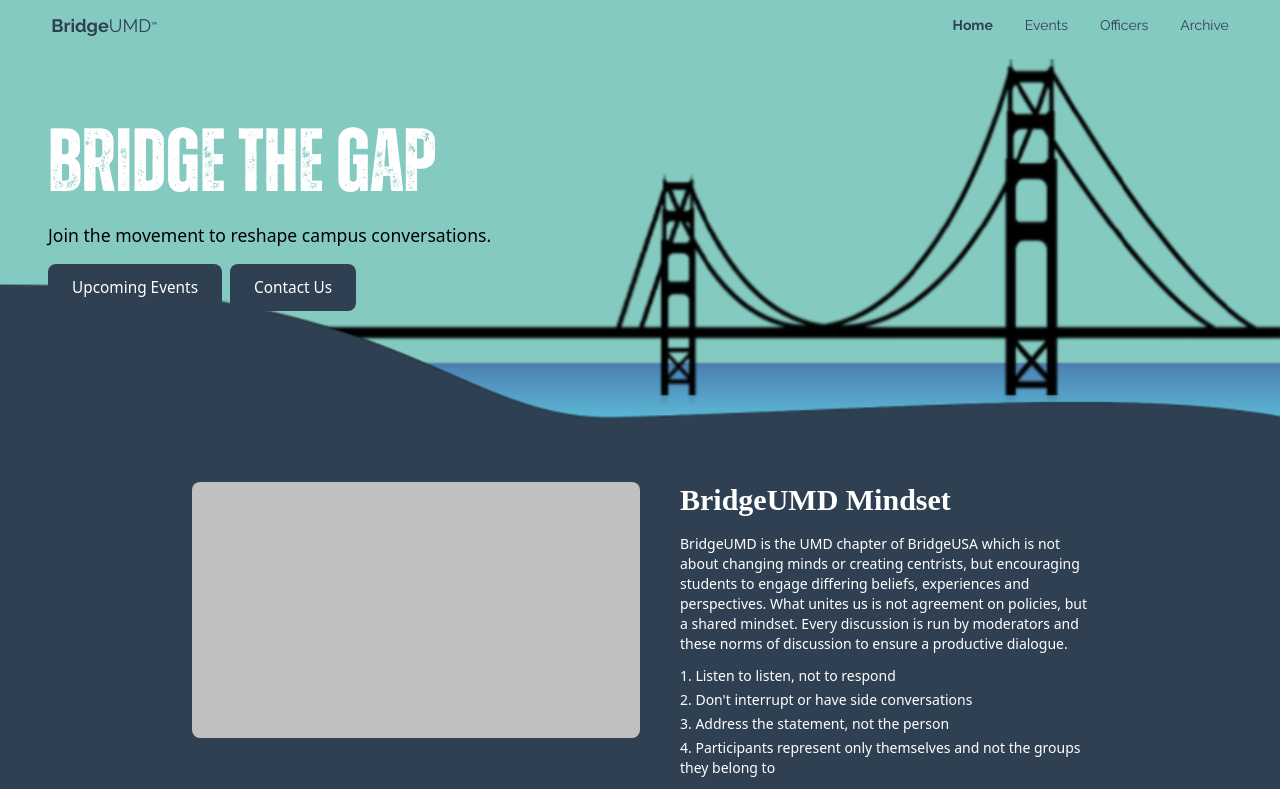
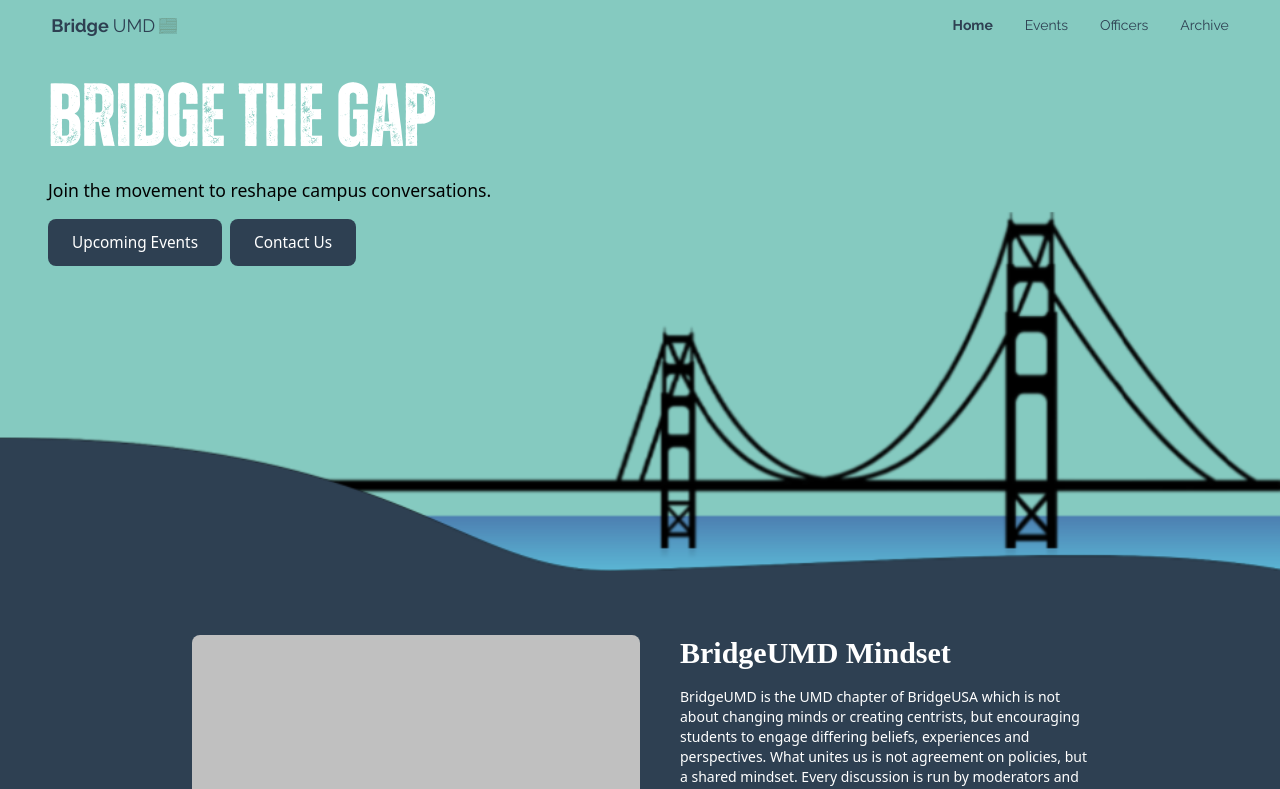
Before and after one commit to campuscoderscrew/bridge-umd, a React (Vite) app: page / in a window 1280 px wide. Shown: the top 789 px of the page. Built offline with nearby package versions, Linux system fonts and the light colour scheme; a web font is replaced by a local one.

Commit message:
fixed most error

```diff
--- a/src/components/NavigationBar.tsx
+++ b/src/components/NavigationBar.tsx
@@ -13,17 +13,31 @@
   return (
     <nav
       className="w-full flex items-center justify-between py-3 sticky top-0 z-50"
-      style={{ paddingLeft: "clamp(0.75rem, 4vw, 6rem)", paddingRight: "clamp(0.75rem, 4vw, 6rem)", backgroundColor: "#85CAC0", fontFamily: "'Raleway', sans-serif" }}
+      style={{
+        paddingLeft: "clamp(0.75rem, 4vw, 6rem)",
+        paddingRight: "clamp(0.75rem, 4vw, 6rem)",
+        backgroundColor: "#85CAC0",
+        fontFamily: "'Raleway', sans-serif",
+      }}
     >
       {/* Logo */}
       <Link
         to="/"
-        className="no-underline flex-shrink-0"
+        className="no-underline flex-shrink-0 flex items-center gap-1"
         style={{ color: "#2E4052", textDecoration: "none", fontSize: "clamp(0.9rem, 3vw, 1.125rem)" }}
       >
         <span style={{ fontWeight: 700 }}>Bridge</span>
         <span style={{ fontWeight: 400 }}>UMD</span>
-        <sup style={{ fontSize: "0.5rem" }}>™</sup>
+        <img
+          src="/src/assets/Screenshot 2026-03-16 181502.png"
+          alt=""
+          style={{
+            height: "clamp(0.7rem, 1.5vw, 1rem)",
+            width: "auto",
+            filter: "invert(1)",
+            mixBlendMode: "multiply",
+          }}
+        />
       </Link>
 
       {/* Nav links */}
--- a/src/pages/EventsPage.tsx
+++ b/src/pages/EventsPage.tsx
@@ -1,4 +1,5 @@
-import { useState } from "react";
+import { useState, useEffect } from "react";
+import { useSearchParams } from "react-router-dom";
 
 const events = [
   {
@@ -79,7 +80,11 @@
 
 
 export default function EventsPage() {
-  const [tab, setTab] = useState<"upcoming" | "past" | "all">("upcoming");
+  useEffect(() => { window.scrollTo(0, 0); }, []);
+
+  const [searchParams] = useSearchParams();
+  const initialTab = (searchParams.get("tab") as "upcoming" | "past" | "all") ?? "upcoming";
+  const [tab, setTab] = useState<"upcoming" | "past" | "all">(initialTab);
   const [search, setSearch] = useState("");
 
   const filtered = events.filter(
--- a/src/pages/HomePage.tsx
+++ b/src/pages/HomePage.tsx
@@ -23,22 +23,31 @@
   return (
     <div className="font-sans text-white" style={{ backgroundColor: "#1a2a3a" }}>
       {/* ── HERO ── */}
-      <section className="relative w-full" style={{ backgroundColor: "#85CAC0" }}>
-        {/* Bridge image with rounded corners and separation from edges */}
+      <section className="w-full relative overflow-hidden" style={{ backgroundColor: "#85CAC0", minHeight: "65vh" }}>
+        {/* Bridge image pinned to bottom, behind content */}
         <img
           src="/src/assets/bay_bridge_with_land.png"
           alt=""
-          style={{ width: "100%", height: "auto", display: "block", maxHeight: "70vh", objectFit: "cover" }}
+          style={{
+            position: "absolute",
+            bottom: 0,
+            left: 0,
+            width: "100%",
+            height: "auto",
+            objectFit: "cover",
+            objectPosition: "top",
+            zIndex: 0,
+          }}
         />
 
-        {/* Text content — scales with the section */}
+        {/* Text content */}
         <div
-          className="absolute top-0 left-0 w-full h-full flex items-start z-10"
-          style={{ padding: "clamp(0.5rem, 4vw, 3rem)", paddingTop: "clamp(1rem, 5vw, 5rem)" }}
+          className="flex items-start relative"
+          style={{ padding: "clamp(0.2rem, 1vw, 0.75rem)", paddingTop: "clamp(0.3rem, 1.5vw, 1.25rem)", paddingLeft: "clamp(1rem, 4vw, 3rem)", zIndex: 1 }}
         >
           <div style={{ maxWidth: "clamp(200px, 45vw, 600px)" }}>
             <h1
-              className="font-bold leading-none mb-2"
+              className="font-bold leading-none mb-1 sm:mb-2"
               style={{
                 fontFamily: "'Zuume Rough', sans-serif",
                 color: "#fff",
@@ -48,10 +57,10 @@
             >
               Bridge the Gap
             </h1>
-            <p className="mb-4" style={{ color: "#000000", fontSize: "clamp(0.6rem, 1.5vw, 1.1rem)" }}>
+            <p className="mb-2 sm:mb-4" style={{ color: "#000000", fontSize: "clamp(0.6rem, 1.5vw, 1.1rem)" }}>
               Join the movement to reshape campus conversations.
             </p>
-            <div className="flex flex-wrap gap-2">
+            <div className="flex flex-wrap gap-1 sm:gap-2">
               <Link to="/events">
                 <button
                   className="rounded-xl font-semibold text-white"
@@ -72,7 +81,9 @@
                   border: "none",
                   padding: "clamp(0.3rem, 1vw, 0.75rem) clamp(0.6rem, 2vw, 1.5rem)",
                   fontSize: "clamp(0.55rem, 1.2vw, 1rem)",
+                  cursor: "pointer",
                 }}
+                onClick={() => document.getElementById("contact")?.scrollIntoView({ behavior: "smooth" })}
               >
                 Contact Us
               </button>
@@ -86,7 +97,7 @@
         <div className="max-w-4xl mx-auto flex flex-col md:flex-row gap-10 items-start">
           {/* Placeholder image box */}
           <div
-            className="w-full md:w-1/2 h-48 sm:h-64 flex-shrink-0 rounded-lg"
+            className="w-full md:w-1/2 h-64 sm:h-80 md:h-96 flex-shrink-0 rounded-lg"
             style={{ backgroundColor: "#c0c0c0" }}
           />
           <div>
@@ -257,7 +268,7 @@
             ))}
           </div>
           <div className="flex justify-center mt-8">
-            <Link to="/events">
+            <Link to="/events?tab=all">
               <button
                 className="px-8 py-2 rounded-full text-sm font-semibold text-white"
                 style={{ backgroundColor: "#2E4052", border: "none", cursor: "pointer" }}
@@ -316,6 +327,7 @@
 
       {/* ── FOOTER ── */}
       <footer
+        id="contact"
         className="py-12 px-4 sm:px-10 text-center text-white"
         style={{
           background: "linear-gradient(180deg, #408ABF 0%, #2E4052 100%)",
```
Also changed, not shown: src/assets/Screenshot 2026-03-16 181502.png (added), src/assets/logo-blue.png (added).
